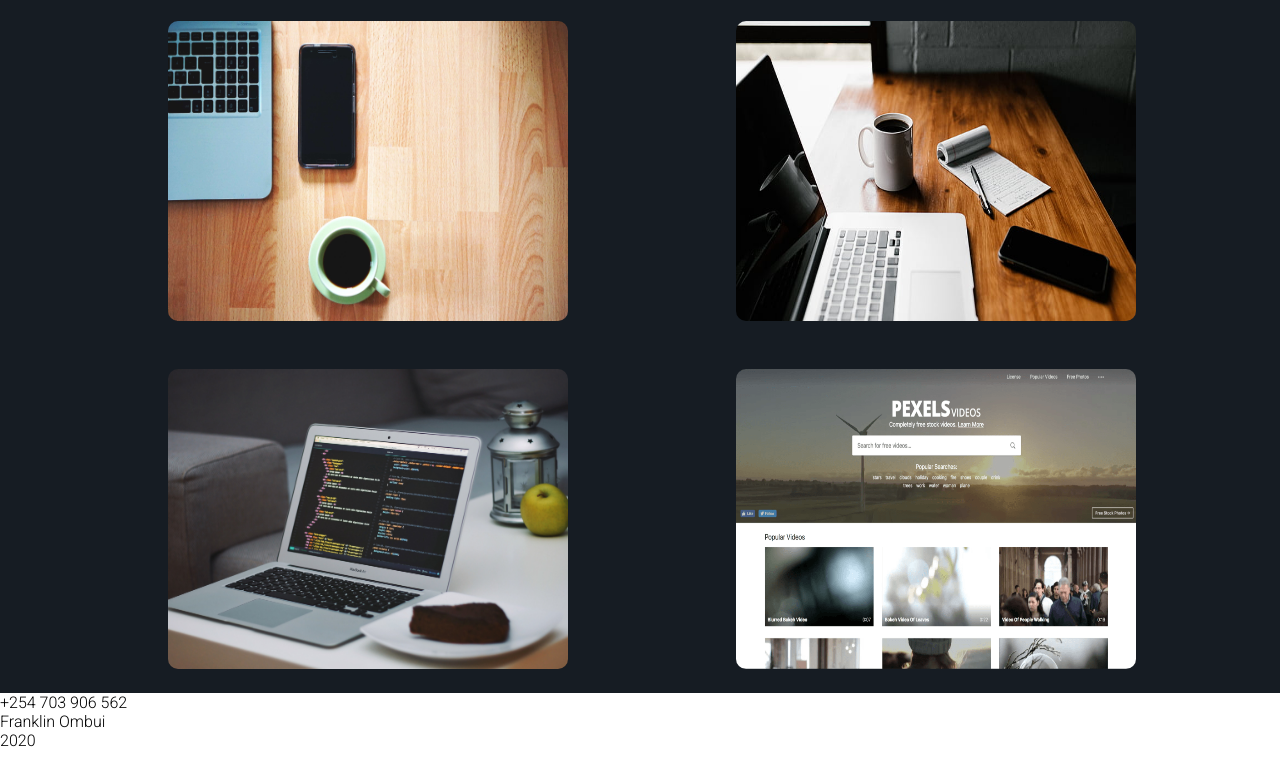
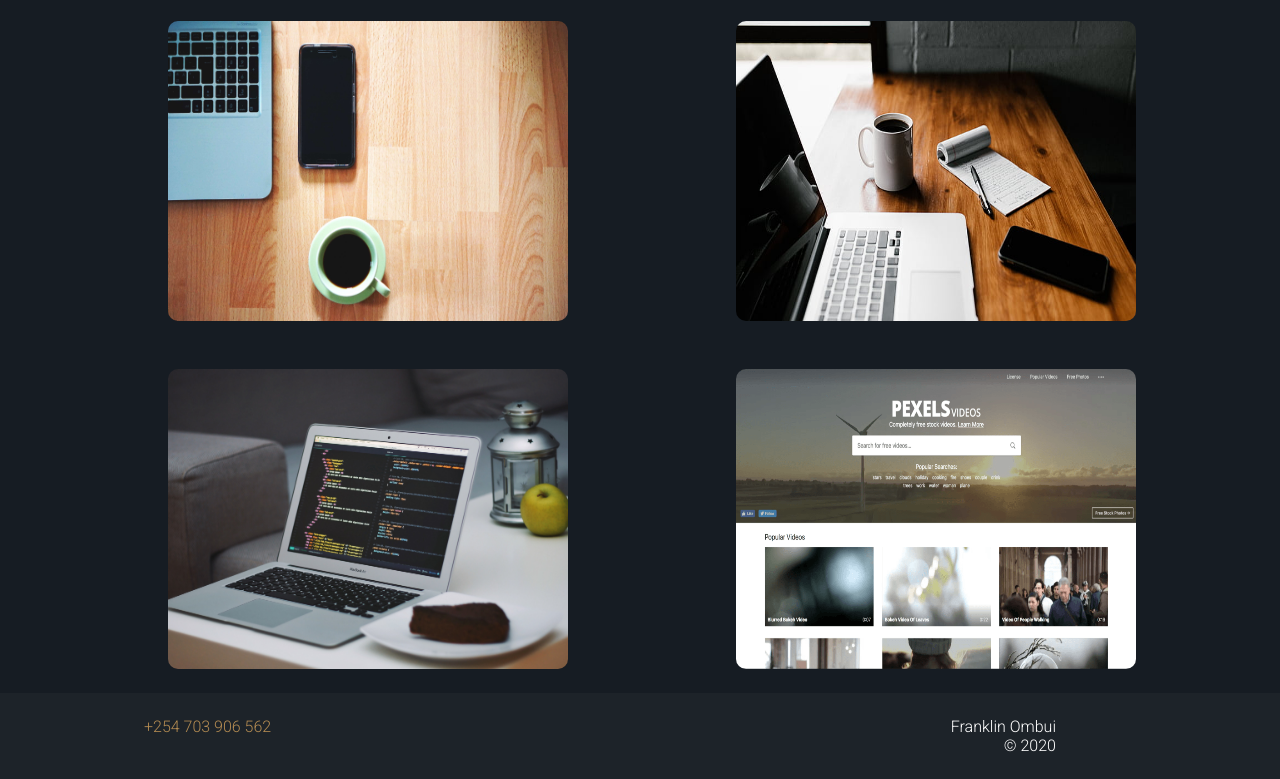
Before and after one commit to frank-005/portfolio, a plain HTML site: page index.html in a window 1280 px wide. Shown: the part 1906-2685 px from the top of the page. Before the commit the page ends 2656 px from the top, so only its background shows below. Drawn offline with Linux system fonts and the light colour scheme.

Commit message:
footer done.

```diff
--- a/index.html
+++ b/index.html
@@ -112,8 +112,7 @@
       </div>
       <div class="copywright">
         <p>Franklin Ombui</p>
-          <p>2020</p>
-        </div>
+        <p>&copy; 2020</p>
       </div>
     </div>
   </body>
--- a/styles.css
+++ b/styles.css
@@ -192,9 +192,26 @@
   margin-left: 18vh;
 }
 
-.imgs-l img{
+.imgs-l img {
   height: 300px;
   width: 400px;
   margin: 3vh;
   border-radius: 10px;
 }
+
+.footer {
+  background: #161c23f7;
+  color: #fff;
+  display: flex;
+  justify-content: space-between;
+  padding: 3vh 28vh 3vh 18vh;
+  font-size: 16px;
+  font-weight: 300;
+}
+
+.contact {
+  color: var(--txtColor);
+}
+.copywright {
+  text-align: end;
+}
```
Lines whose indentation alone changed are shown as unchanged.
